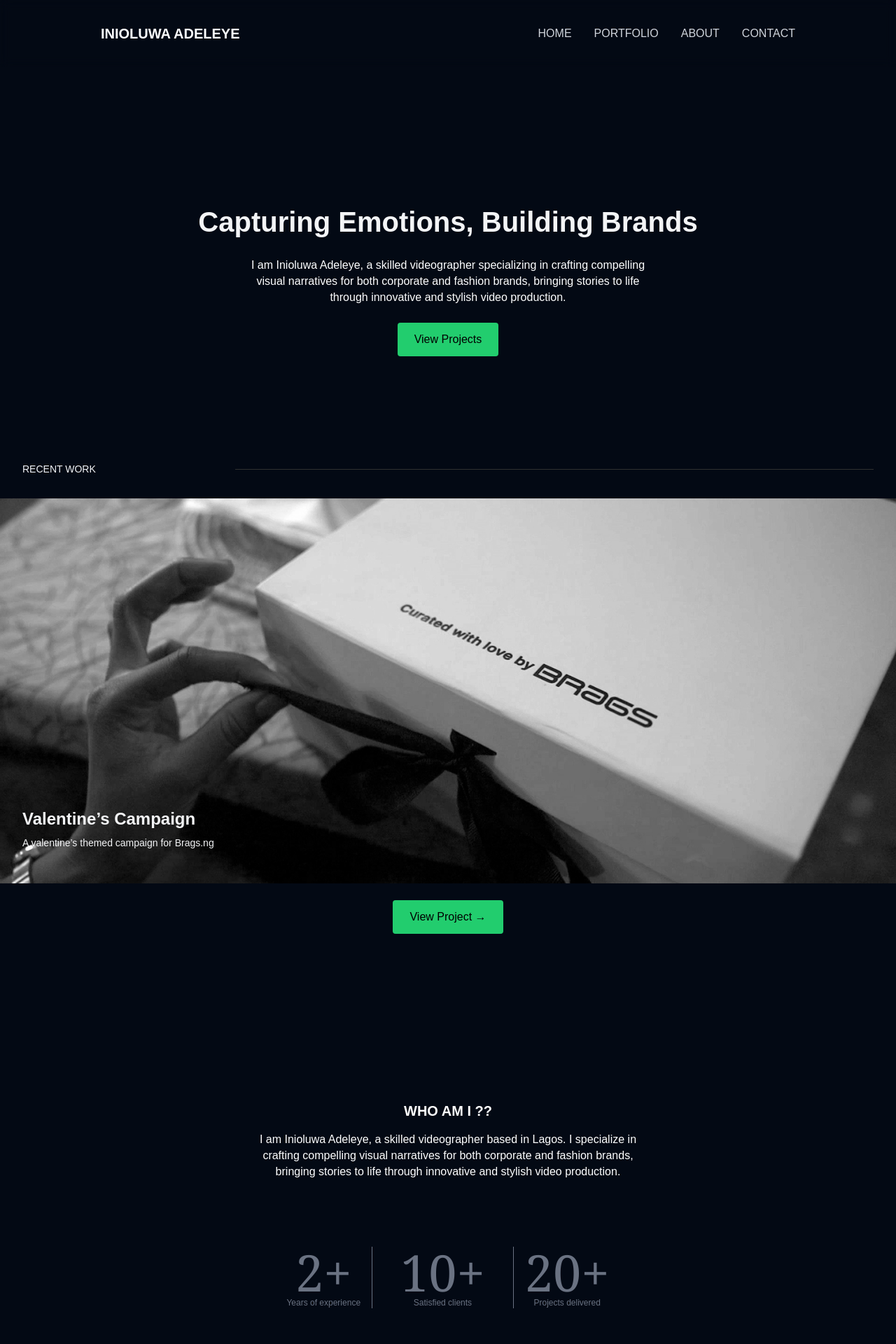
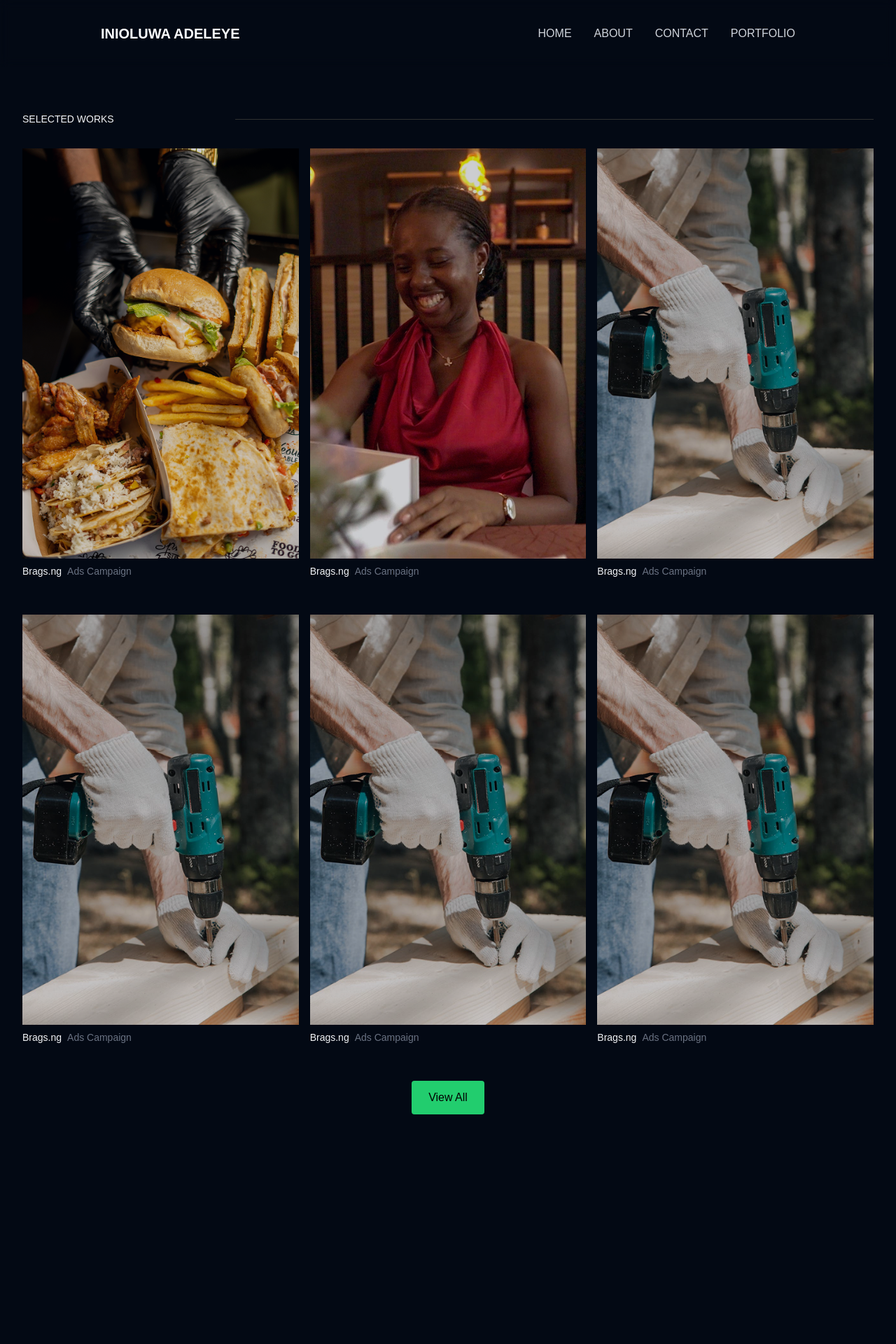
Before and after one commit to jaytee-b/videography-portfolio, a React (Vite) app: page /portfolio in a window 1280 px wide. Shown: the top 1920 px of the page at 70% size. After the commit the page ends 1592 px from the top, so only its background shows below. Built offline with nearby package versions, Linux system fonts and the light colour scheme.

Commit message:
routes created

```diff
--- a/package.json
+++ b/package.json
@@ -14,6 +14,7 @@
     "emailjs-com": "^3.2.0",
     "react": "^19.0.0",
     "react-dom": "^19.0.0",
+    "react-router-dom": "^7.3.0",
     "tailwindcss": "^4.0.8"
   },
   "devDependencies": {
--- a/src/App.jsx
+++ b/src/App.jsx
@@ -1,3 +1,4 @@
+import { BrowserRouter as Router, Routes, Route } from "react-router-dom";
 import { useState } from "react";
 import "./App.css";
 import { Navbar } from "./components/Navbar";
@@ -7,18 +8,30 @@ import { About } from "./components/sections/About";
 import { Portfolio } from "./components/sections/Portfolio";
 import { Contact } from "./components/sections/Contact";
 
+function App() {
+  const [menuOpen, setMenuOpen] = useState(false);
+  return (
+    <>
+      <Router>
+        <Navbar menuOpen={menuOpen} setMenuOpen={setMenuOpen} />
+        <MobileMenu menuOpen={menuOpen} setMenuOpen={setMenuOpen} />
+        <Routes>
+          <Route
+            path="/"
+            element={
+              <div>
+                <Home />
+                <About />
 
-function App() {
-  const [menuOpen, setMenuOpen] = useState(false)
-  return <>
-  <Navbar menuOpen={menuOpen} setMenuOpen={setMenuOpen}/>
-  <MobileMenu menuOpen={menuOpen} setMenuOpen={setMenuOpen}/>
-  <Home/>
-  <About/>
-  <Portfolio/>
-  <Contact/>
-
-  </>;
+                <Contact />
+              </div>
+            }
+          />
+          <Route path="/portfolio" element={<Portfolio/>}/>
+        </Routes>
+      </Router>
+    </>
+  );
 }
 
 export default App;
--- a/src/components/Navbar.jsx
+++ b/src/components/Navbar.jsx
@@ -1,5 +1,5 @@
 /* eslint-disable */
-
+import { Link } from "react-router-dom";
 import { useEffect } from "react";
 
 export const Navbar = ({menuOpen, setMenuOpen}) => {
@@ -21,18 +21,13 @@ export const Navbar = ({menuOpen, setMenuOpen}) => {
           </div>
           {/* desktop menu */}
           <div className="hidden md:flex items-center space-x-8">
-            <a
-              href="#home"
+            <Link
+              to="/"
               className="text-gray-300 hover:text-white hover:border-b hover:border-[#22CD6E]"
             >
               HOME
-            </a>
-            <a
-              href="#portfolio"
-              className="text-gray-300 hover:text-white hover:border-b hover:border-[#22CD6E] hover:border-b-2"
-            >
-              PORTFOLIO
-            </a>
+            </Link>
+
             <a
               href="#about"
               className="text-gray-300 hover:text-white hover:border-b hover:border-[#22CD6E]"
@@ -45,6 +40,12 @@ export const Navbar = ({menuOpen, setMenuOpen}) => {
             >
               CONTACT
             </a>
+            <Link
+              to="/portfolio"
+              className="text-gray-300 hover:text-white hover:border-b hover:border-[#22CD6E]"
+            >
+              PORTFOLIO
+            </Link>
           </div>
         </div>
       </div>
--- a/src/components/sections/Contact.jsx
+++ b/src/components/sections/Contact.jsx
@@ -23,11 +23,12 @@ export const Contact = () => {
         }).catch(() =>alert("Oops! Something went wrong! Please try again."))
     }
   return (
+    <RevealOnScroll>
     <section
       id="contact"
       className="min-h-screen flex items-center justify-center py-20"
     >
-        <RevealOnScroll>
+
       <div className="px-4 w-150">
         <h2 className="text-2xl md:text-[40px] font-bold mb-6 text-center">
           {" "}
@@ -80,7 +81,8 @@ export const Contact = () => {
 
         </form>
       </div>
-      </RevealOnScroll>
+
     </section>
+    </RevealOnScroll>
   );
 };
--- a/src/components/sections/Home.jsx
+++ b/src/components/sections/Home.jsx
@@ -1,3 +1,4 @@
+import { Link } from "react-router-dom";
 import { RevealOnScroll } from "../RevealOnScroll";
 
 export const Home = () => {
@@ -21,12 +22,12 @@ export const Home = () => {
             video production.{" "}
           </p>
           <div className="flex items-center justify-center mt-[24px]">
-            <a
-              href="#projects"
+            <Link
+              to="/portfolio"
               className="text-black rounded px-[24px] py-[12px] bg-[#22CD6E] font-medium transition relative overflow-hidden hover:-translate-y-0.5 hover:shadow-[0_0_15px_rgba(59, 130, 246, 0.2)] "
             >
               View Projects
-            </a>
+            </Link>
           </div>
         </div>
       </section>
--- a/src/components/sections/Portfolio.jsx
+++ b/src/components/sections/Portfolio.jsx
@@ -4,10 +4,11 @@ export const Portfolio = () => {
   return (
     <section id="portfolio" className="min-h-screen">
       <RevealOnScroll>
-      <div className="flex justify-between items-center  w-full px-8 mb-8">
+        <div className="flex justify-between items-center  w-full px-8  mt-40 mb-8">
           <h5 className="w-1/4 md:text-sm text-xs">SELECTED WORKS</h5>
           <div className="w-3/4 bg-[#303130] h-[1px] "></div>
         </div>
+
         <div className="flex  gap-x-4 gap-y-20 px-8 grid grid-cols-2 md:grid-cols-3">
           <div className="relative  w-full h-full cursor-pointer ">
             <img
@@ -17,7 +18,8 @@ export const Portfolio = () => {
             />
             <div className="absolute justify-center items-center mt-2 ">
               <h3 className="md:text-sm text-xs">
-              Brags.ng<span className=" pl-2 text-gray-500">Ads Campaign</span>
+                Brags.ng
+                <span className=" pl-2 text-gray-500">Ads Campaign</span>
               </h3>
             </div>
           </div>
@@ -30,7 +32,8 @@ export const Portfolio = () => {
             />
             <div className="absolute  justify-center items-center mt-2">
               <h3 className="md:text-sm text-xs">
-              Brags.ng<span className=" pl-2 text-gray-500">Ads Campaign</span>
+                Brags.ng
+                <span className=" pl-2 text-gray-500">Ads Campaign</span>
               </h3>
             </div>
           </div>
@@ -43,7 +46,8 @@ export const Portfolio = () => {
             />
             <div className="absolute  justify-center items-center mt-2">
               <h3 className="md:text-sm text-xs">
-              Brags.ng<span className=" pl-2 text-gray-500">Ads Campaign</span>
+                Brags.ng
+                <span className=" pl-2 text-gray-500">Ads Campaign</span>
               </h3>
             </div>
           </div>
@@ -56,7 +60,8 @@ export const Portfolio = () => {
             />
             <div className="absolute  justify-center items-center mt-2">
               <h3 className="md:text-sm text-xs">
-              Brags.ng<span className=" pl-2 text-gray-500">Ads Campaign</span>
+                Brags.ng
+                <span className=" pl-2 text-gray-500">Ads Campaign</span>
               </h3>
             </div>
           </div>
@@ -69,19 +74,34 @@ export const Portfolio = () => {
             />
             <div className="absolute  justify-center items-center mt-2">
               <h3 className="md:text-sm text-xs">
-              Brags.ng<span className=" pl-2 text-gray-500">Ads Campaign</span>
+                Brags.ng
+                <span className=" pl-2 text-gray-500">Ads Campaign</span>
               </h3>
             </div>
           </div>
 
           <div className="relative  w-full h-full cursor-pointer">
-          <img src="images/adex.png" className=" z-20 opacity-80 hover:opacity-100 " alt="" />
+            <img
+              src="images/adex.png"
+              className=" z-20 opacity-80 hover:opacity-100 "
+              alt=""
+            />
             <div className="absolute  justify-center items-center mt-2">
               <h3 className="md:text-sm text-xs">
-              Brags.ng<span className=" pl-2 text-gray-500">Ads Campaign</span>
+                Brags.ng
+                <span className=" pl-2 text-gray-500">Ads Campaign</span>
               </h3>
             </div>
           </div>
+        </div>
+        <div className="mt-20 flex items-center justify-center">
+        <a
+              href="#projects"
+              className="text-black rounded px-[24px] py-[12px] bg-[#22CD6E] font-medium transition relative overflow-hidden hover:-translate-y-0.5 hover:shadow-[0_0_15px_rgba(59, 130, 246, 0.2)]
+            "
+            >
+              View All
+            </a>
         </div>
       </RevealOnScroll>
     </section>
```
Also changed, not shown: 1 other file (tests, documents, lock files or other folders). Lines whose indentation alone changed are shown as unchanged.
